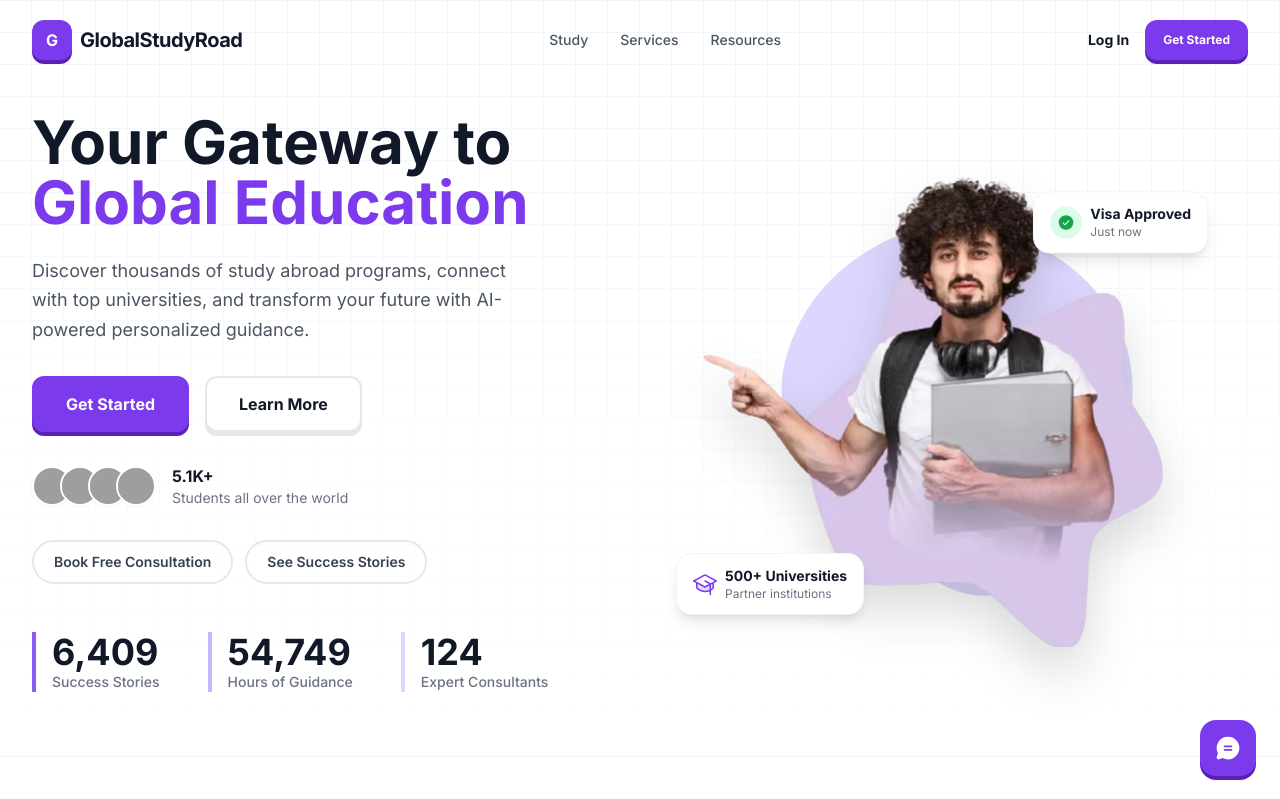
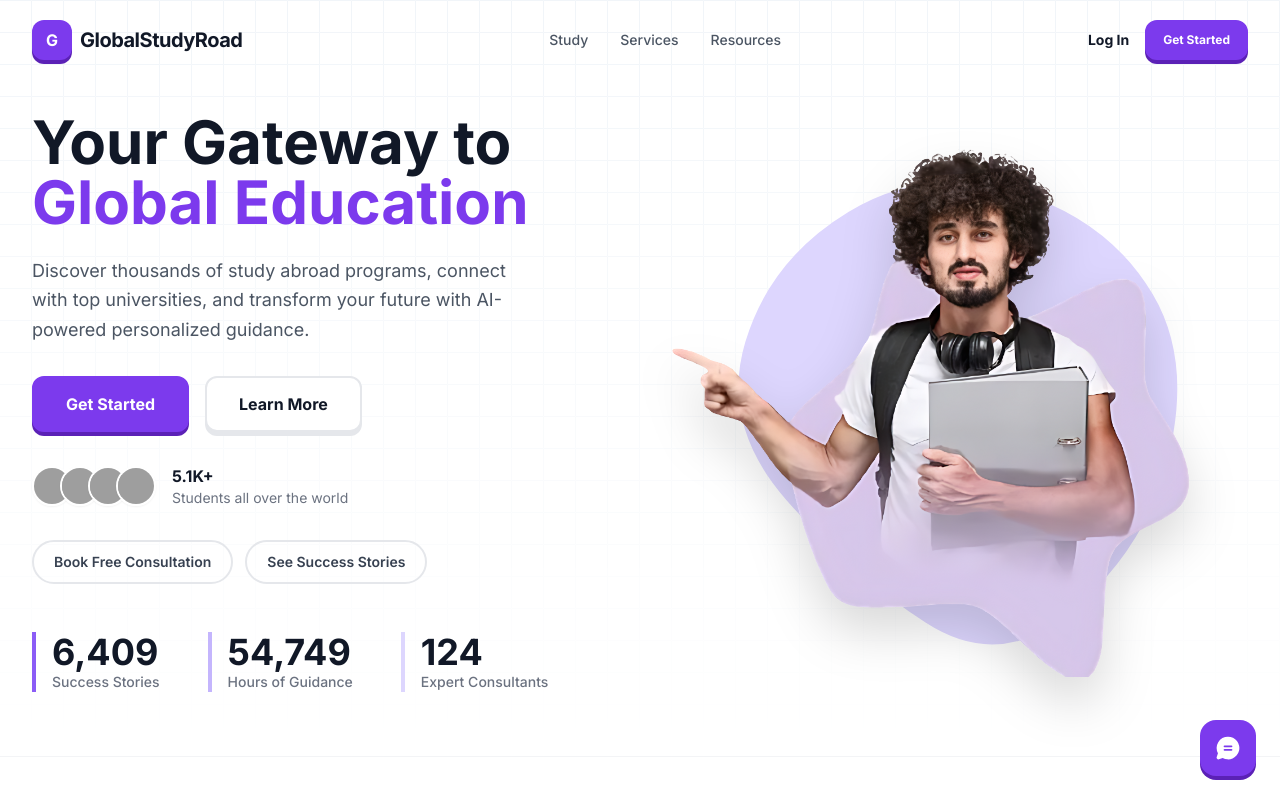
Before and after one commit to sheikhmuhammadzain/goloablstudy, a React (Vite) app: page / in a window 1280 px wide. Shown: the top 799 px of the page. Built offline with nearby package versions, Linux system fonts and the light colour scheme; grey boxes are pictures that could not be loaded.

Commit message:
added image

```diff
--- a/App.tsx
+++ b/App.tsx
@@ -41,7 +41,7 @@ const destinations = [
   { country: "Canada", desc: "Top educational opportunities", img: "https://images.unsplash.com/photo-1503614472-8c93d56e92ce?auto=format&fit=crop&q=80&w=800" },
   { country: "Australia", desc: "World-class education", img: "https://images.unsplash.com/photo-1523482580672-f109ba8cb9be?auto=format&fit=crop&q=80&w=800" },
   { country: "Germany", desc: "Excellence in education", img: "https://images.unsplash.com/photo-1599946347371-68eb71b16afc?auto=format&fit=crop&q=80&w=800" },
-  { country: "UAE", desc: "Modern educational hub", img: "https://images.unsplash.com/photo-1512453979798-5ea9ba6dfbbe?auto=format&fit=crop&q=80&w=800" },
+  { country: "UAE", desc: "Modern educational hub", img: "https://images.unsplash.com/photo-1518684079-3c830dcef090?w=600&auto=format&fit=crop&q=60&ixlib=rb-4.1.0&ixid=M3wxMjA3fDB8MHxzZWFyY2h8Mnx8dWFlfGVufDB8fDB8fHww" },
 ];
 
 const features = [
@@ -225,7 +225,7 @@ const Hero = () => {
             <div className="absolute inset-0 flex items-center justify-center">
               <svg
                 viewBox="0 0 500 500"
-                className="w-[90%] h-[90%] text-brand-200"
+                className="w-full h-full text-brand-200"
                 fill="currentColor"
               >
                 <path d="M440.5,320.5Q418,391,355.5,442.5Q293,494,226,450.5Q159,407,99.5,339Q40,271,62.5,196Q85,121,156,78Q227,35,309.5,60Q392,85,432,152.5Q472,220,440.5,320.5Z" />
@@ -237,40 +237,8 @@ const Hero = () => {
             <img
               src="/images/hero-student.png"
               alt="Student achieving their dreams"
-              className="relative z-10 w-full max-w-md lg:max-w-lg object-contain drop-shadow-2xl"
+              className="relative z-10 w-full max-w-lg lg:max-w-xl object-contain drop-shadow-2xl"
             />
-
-            {/* Floating Badge - Top Right */}
-            <motion.div
-              animate={{ y: [0, -8, 0] }}
-              transition={{ repeat: Infinity, duration: 3, ease: "easeInOut" }}
-              className="absolute top-10 right-0 lg:right-10 bg-white px-4 py-3 rounded-2xl shadow-lg border border-gray-100 z-20"
-            >
-              <div className="flex items-center gap-2">
-                <div className="w-8 h-8 rounded-full bg-green-100 flex items-center justify-center">
-                  <PiCheckCircleFill className="text-green-600" size={18} />
-                </div>
-                <div>
-                  <p className="text-sm font-bold text-gray-900">Visa Approved</p>
-                  <p className="text-xs text-gray-500">Just now</p>
-                </div>
-              </div>
-            </motion.div>
-
-            {/* Floating Badge - Bottom Left */}
-            <motion.div
-              animate={{ y: [0, 8, 0] }}
-              transition={{ repeat: Infinity, duration: 4, ease: "easeInOut", delay: 1 }}
-              className="absolute bottom-10 left-0 lg:left-5 bg-white px-4 py-3 rounded-2xl shadow-lg border border-gray-100 z-20"
-            >
-              <div className="flex items-center gap-2">
-                <PiGraduationCapDuotone className="text-brand-600" size={24} />
-                <div>
-                  <p className="text-sm font-bold text-gray-900">500+ Universities</p>
-                  <p className="text-xs text-gray-500">Partner institutions</p>
-                </div>
-              </div>
-            </motion.div>
           </motion.div>
 
         </div>
@@ -299,7 +267,6 @@ const WhyChooseUs = () => {
               className="group p-8 rounded-3xl bg-white border border-gray-100 shadow-[0_8px_30px_rgb(0,0,0,0.04)] hover:shadow-[0_8px_30px_rgb(124,58,237,0.1)] transition-all duration-300"
             >
               <div className="w-14 h-14 bg-brand-50 rounded-2xl flex items-center justify-center text-brand-600 mb-6 group-hover:scale-110 transition-transform shadow-sm">
-                {/* Duotone icons add a lot of personality */}
                 <feature.icon size={32} />
               </div>
               <h3 className="text-xl font-bold text-gray-900 mb-3">{feature.title}</h3>
@@ -389,16 +356,12 @@ const ExpertGuidance = () => {
               </div>
 
               <div className="flex flex-col sm:flex-row gap-4">
-                {/* Primary Button Override: White Button with Dark Purple 3D Shadow */}
                 <Button size="lg" className="bg-white text-brand-900 border-white shadow-[0_4px_0_0_#4c1d95] hover:bg-gray-50 hover:shadow-[0_4px_0_0_#3b0764]">Book Your Free Consultation</Button>
-
-                {/* Outline Button Override for Dark Background */}
                 <Button size="lg" variant="outline" className="border-brand-500 text-white shadow-[0_4px_0_0_#4c1d95] hover:bg-brand-800 hover:text-white hover:border-brand-400">Learn More</Button>
               </div>
             </div>
 
             <div className="relative lg:h-full min-h-[400px]">
-              {/* Abstract visual representation of a dashboard/profile */}
               <div className="relative w-full h-full bg-white/10 backdrop-blur-sm rounded-3xl border border-white/10 p-6 shadow-2xl transform rotate-3 hover:rotate-0 transition-transform duration-500">
                 <div className="flex items-center gap-4 mb-6">
                   <img src="https://i.pravatar.cc/150?img=32" alt="Expert" className="w-16 h-16 rounded-full border-2 border-brand-400 shadow-lg" />
```
Also changed, not shown: images/hero-student.png.
